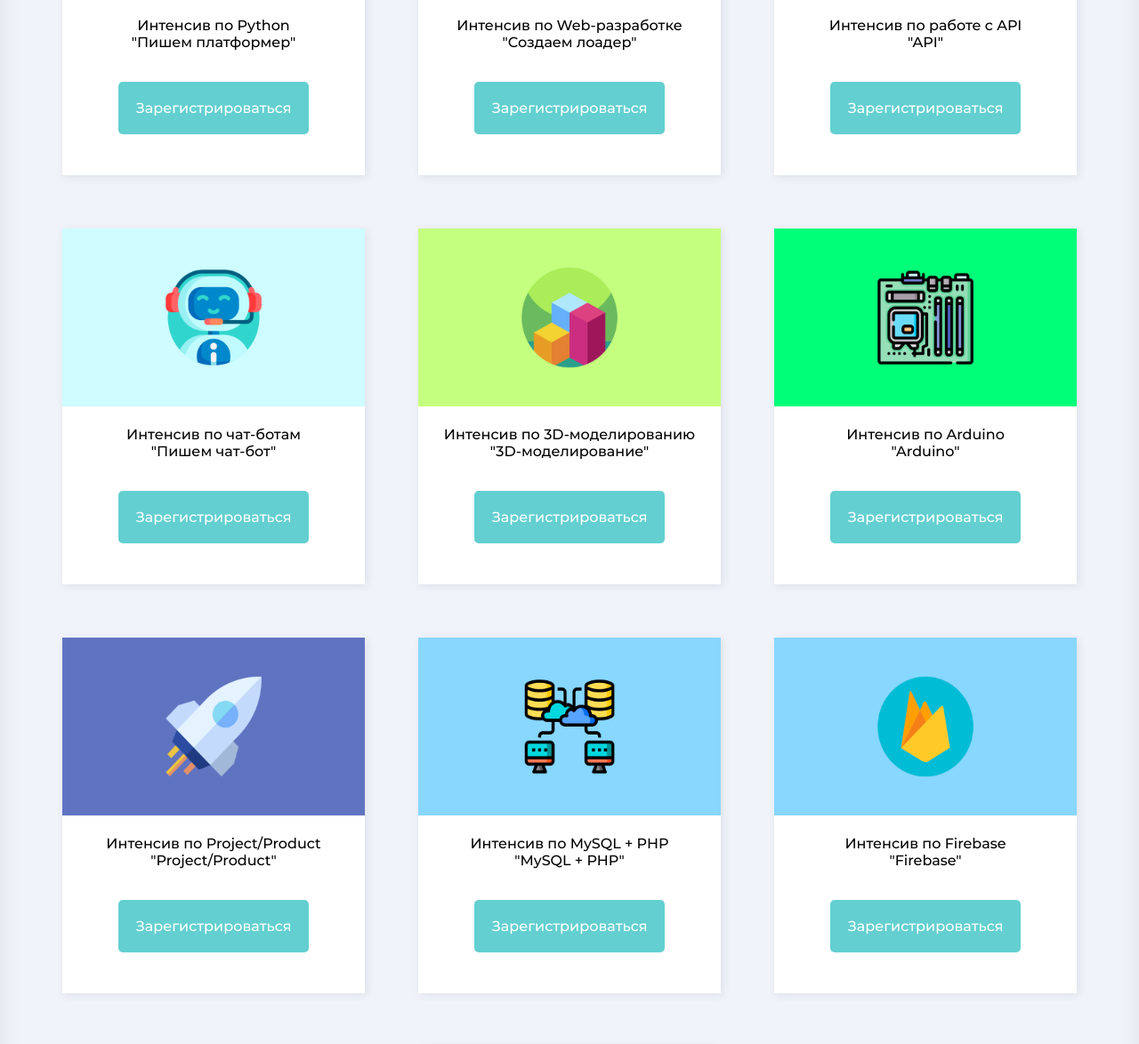
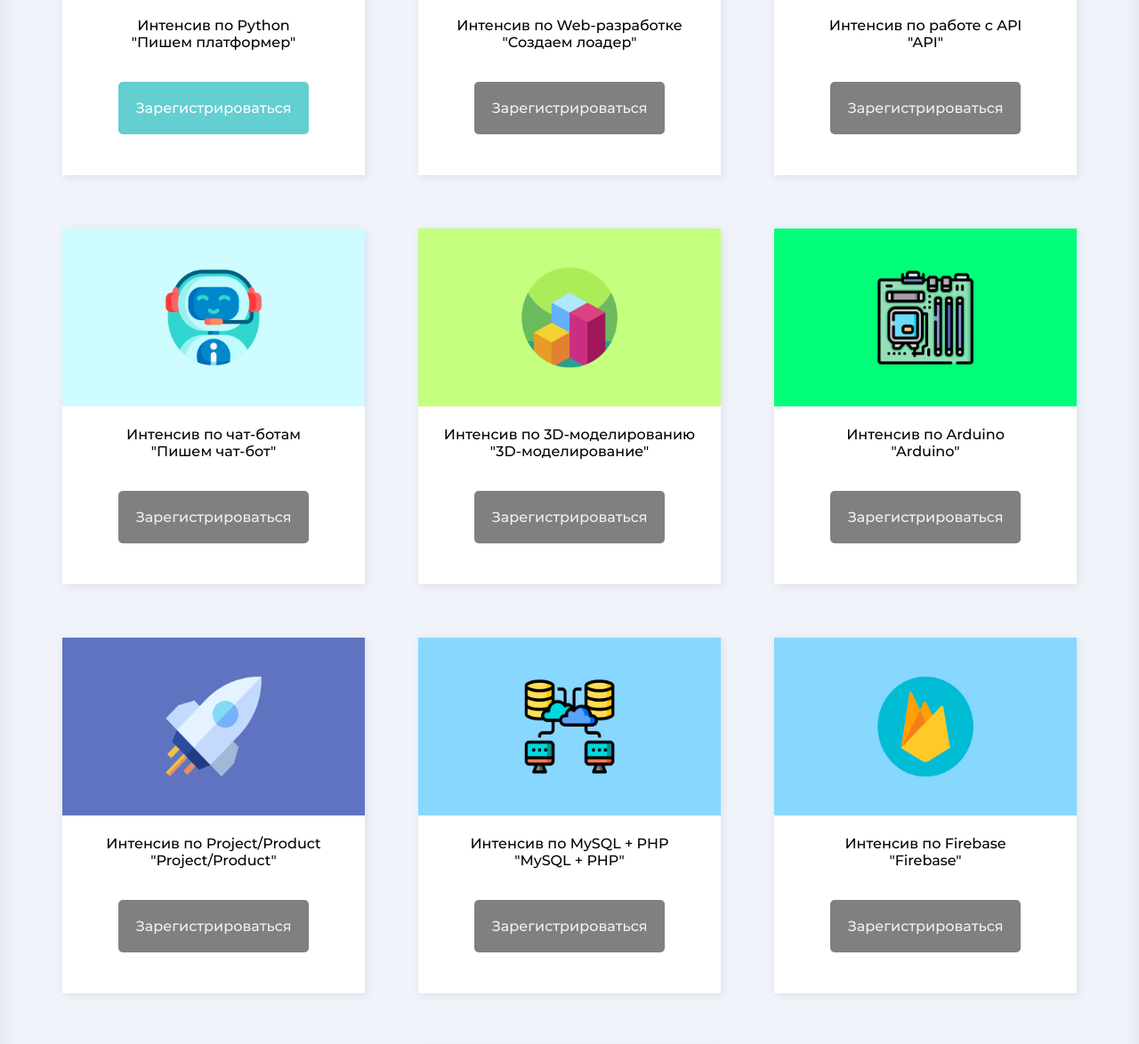
Before and after one commit to ShineSquad/intense, a website: page index.html in a window 1280 px wide. Shown: the part 1232-2406 px from the top of the page at 89% size. Drawn offline with Linux system fonts and the light colour scheme.

Commit message:
disable buttons

```diff
--- a/index.html
+++ b/index.html
@@ -79,7 +79,7 @@
 						<div class="description_container">
 							<p class="text">Интенсив по Web-разработке
 							"Создаем лоадер"</p>
-							<a href="#" class="button" target="_blank">Зарегистрироваться</a>
+							<a href="#" class="disable_button" target="_blank">Зарегистрироваться</a>
 						</div>
 					</div>
 					<div class="card">
@@ -87,7 +87,7 @@
 						<div class="description_container">
 							<p class="text">Интенсив по работе с API
 							"API"</p>
-							<a href="#" class="button" target="_blank">Зарегистрироваться</a>
+							<a href="#" class="disable_button" target="_blank">Зарегистрироваться</a>
 						</div>
 					</div>
 					<div class="card">
@@ -95,7 +95,7 @@
 						<div class="description_container">
 							<p class="text">Интенсив по чат-ботам
 							"Пишем чат-бот"</p>
-							<a href="#" class="button" target="_blank">Зарегистрироваться</a>
+							<a href="#" class="disable_button" target="_blank">Зарегистрироваться</a>
 						</div>
 					</div>
 					<div class="card">
@@ -103,14 +103,14 @@
 						<div class="description_container">
 							<p class="text">Интенсив по 3D-моделированию
 							"3D-моделирование"</p>
-							<a href="#" class="button" target="_blank">Зарегистрироваться</a>
+							<a href="#" class="disable_button" target="_blank">Зарегистрироваться</a>
 						</div>
 					</div><div class="card">
 						<img src="images/intense/Arduino.png" class="card_image">
 						<div class="description_container">
 							<p class="text">Интенсив по Arduino
 							"Arduino"</p>
-							<a href="#" class="button" target="_blank">Зарегистрироваться</a>
+							<a href="#" class="disable_button" target="_blank">Зарегистрироваться</a>
 						</div>
 					</div>
 					<div class="card">
@@ -118,7 +118,7 @@
 						<div class="description_container">
 							<p class="text">Интенсив по Project/Product
 							"Project/Product"</p>
-							<a href="#" class="button" target="_blank">Зарегистрироваться</a>
+							<a href="#" class="disable_button" target="_blank">Зарегистрироваться</a>
 						</div>
 					</div>
 					<div class="card">
@@ -126,7 +126,7 @@
 						<div class="description_container">
 							<p class="text">Интенсив по MySQL + PHP
 							"MySQL + PHP"</p>
-							<a href="#" class="button" target="_blank">Зарегистрироваться</a>
+							<a href="#" class="disable_button" target="_blank">Зарегистрироваться</a>
 						</div>
 					</div>
 					<div class="card">
@@ -134,7 +134,7 @@
 						<div class="description_container">
 							<p class="text">Интенсив по Firebase
 							"Firebase"</p>
-							<a href="#" class="button" target="_blank">Зарегистрироваться</a>
+							<a href="#" class="disable_button" target="_blank">Зарегистрироваться</a>
 						</div>
 					</div>
 					<div class="card">
@@ -142,7 +142,7 @@
 						<div class="description_container">
 							<p class="text">Интенсив по парсингу данных
 							"Парсинг данных"</p>
-							<a href="#" class="button" target="_blank">Зарегистрироваться</a>
+							<a href="#" class="disable_button" target="_blank">Зарегистрироваться</a>
 						</div>
 					</div>
 				</div>
--- a/scss/styles.scss
+++ b/scss/styles.scss
@@ -67,6 +67,16 @@
   &:hover {
     background-color: #1F75FF;
   }
+}
+
+.disable_button {
+  text-decoration: none;
+  padding: 20px;
+  background-color: #808080;
+  pointer-events: none;
+  border-radius: 5px;
+  color: #F1F1F1;
+  cursor: default;
 }
 
 #scroll_top {
```
Also changed, not shown: css/styles.css, 1 other file.
